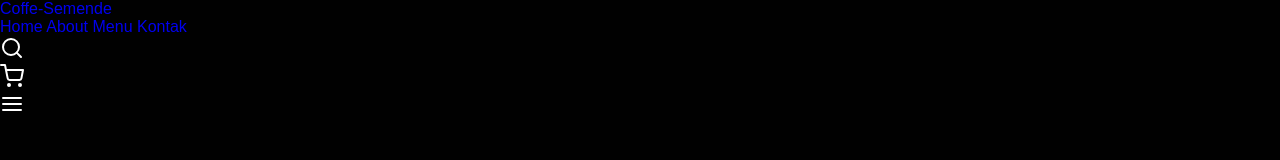
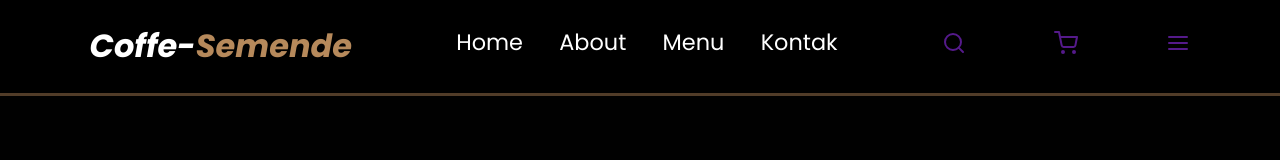
Before and after one commit to Yansa27/coffe-shop, a plain HTML site: page index.html in a window 1280 px wide. Drawn offline with nearby package versions, Linux system fonts and the light colour scheme.

Commit message:
update navbar

```diff
--- a/css/style.css
+++ b/css/style.css
@@ -13,10 +13,66 @@
 }
 
 body {
-  font-family: "Popins", sans-serif;
+  font-family: "Poppins", sans-serif;
   background-color: var(--bg);
   color: white;
 }
+.navbar {
+  display: flex;
+  justify-content: space-between;
+  align-items: center;
+  padding: 1.4rem 7%;
+  background-color: rgba(1, 1, 1, 0.8);
+  border-bottom: 3px solid #513c28;
+  position: fixed;
+  top: 0;
+  left: 0;
+  right: 0;
+  z-index: 9999;
+}
 
-.navbar > .navbar-logo {
+.navbar .navbar-logo {
+  font-size: 2rem;
+  font-weight: 700;
+  color: white;
+  font-style: italic;
 }
+
+.navbar .navbar-logo span {
+  color: #b6895b;
+}
+
+.navbar .navbar-nav a {
+  color: white;
+  display: inline-block;
+  font-size: 1.4rem;
+  margin: 0 1rem;
+}
+
+.navbar .navbar-nav a:hover {
+  color: var(--primary);
+}
+
+.navbar .navbar-nav a::after {
+  content: "";
+  display: block;
+  padding-bottom: 0.5rem;
+  border-bottom: 0.1rem solid var(--primary);
+  transform: scaleX(0);
+  -webkit-transform: scaleX(0);
+  -moz-transform: scaleX(0);
+  -ms-transform: scaleX(0);
+  -o-transform: scaleX(0);
+  transition: 0.2s linear;
+  -webkit-transition: 0.2s linear;
+  -moz-transition: 0.2s linear;
+  -ms-transition: 0.2s linear;
+  -o-transition: 0.2s linear;
+}
+.navbar .navbar-nav a:hover::after {
+  transform: scaleX(0.5);
+  -webkit-transform: scaleX(0.5);
+  -moz-transform: scaleX(0.5);
+  -ms-transform: scaleX(0.5);
+  -o-transform: scaleX(0.5);
+}
--- a/index.html
+++ b/index.html
@@ -8,7 +8,7 @@
     <link rel="preconnect" href="https://fonts.googleapis.com" />
     <link rel="preconnect" href="https://fonts.gstatic.com" crossorigin />
     <link
-      href="https://fonts.googleapis.com/css2?family=Poppins:wght@100;300;400;700&display=swap"
+      href="https://fonts.googleapis.com/css2?family=Poppins:ital,wght@0,100;0,300;0,400;0,700;1,700&display=swap"
       rel="stylesheet"
     />
     <!-- feather icons -->
@@ -22,17 +22,24 @@
   <body>
     <!-- navbar start -->
     <nav class="navbar">
+      <!-- logo -->
       <a href="#" class="navbar-logo">Coffe-<span>Semende</span></a>
-
       <div class="navbar-nav">
         <a href="#Home">Home</a>
         <a href="#About">About</a>
         <a href="#Menu">Menu</a>
         <a href="#Kontak">Kontak </a>
       </div>
-      <div class="navbar-extra"><i data-feather="search"></i></div>
-      <div class="navbar-extra"><i data-feather="shopping-cart"></i></div>
-      <div class="navbar-extra"><i data-feather="menu"></i></div>
+
+      <div class="navbar-extra">
+        <a href=""><i data-feather="search"></i></a>
+      </div>
+      <div class="navbar-extra">
+        <a href=""><i data-feather="shopping-cart"></i></a>
+      </div>
+      <div class="navbar-extra">
+        <a href=""><i data-feather="menu"></i></a>
+      </div>
     </nav>
     <!-- navbar end -->
     <!-- feather icons -->
```
